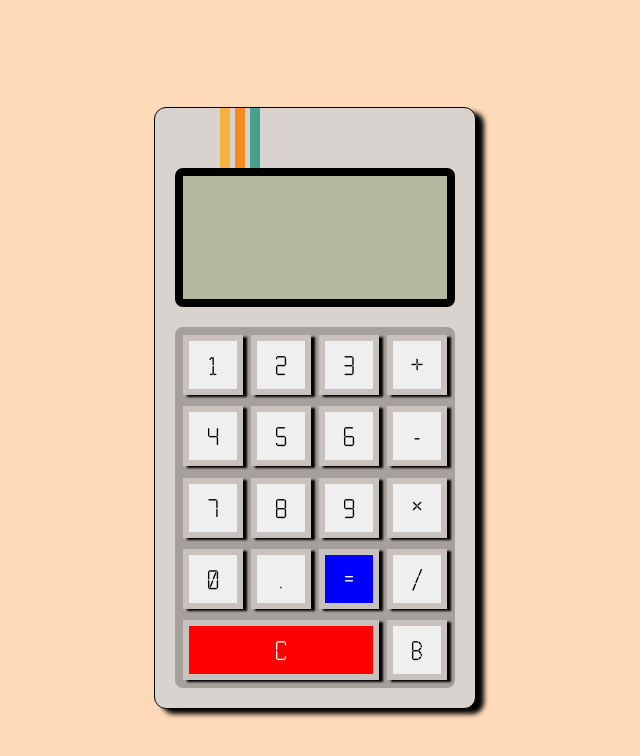
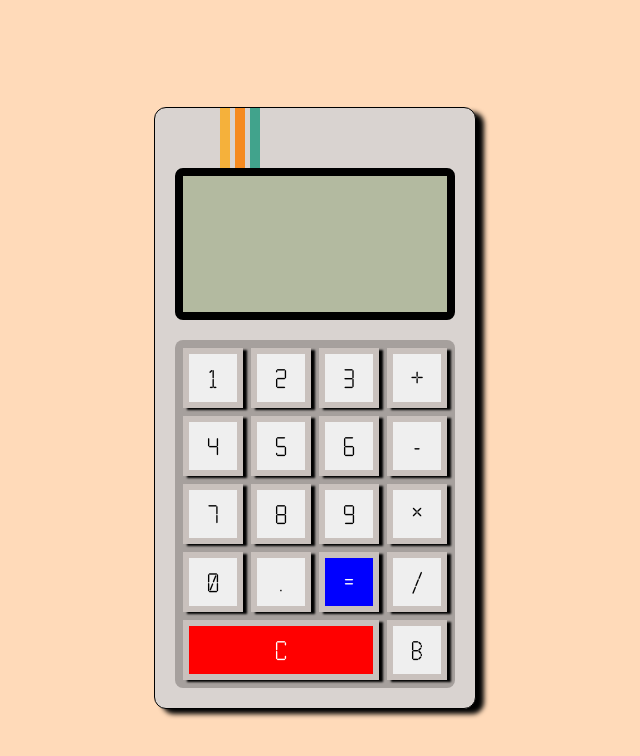
Before and after one commit to eamckn/calculator, a plain HTML site: page index.html in a window 1280 px wide. Shown: the whole page, without its empty margins (333-973 px from the left). Drawn offline with Linux system fonts and the light colour scheme.

Commit message:
Adjust display padding to fix bug
Upon entering a number, display height was being increased downwards.
Seems due to the auto margin on the imported font. Upon increasing the
bottom padding on the display, the problem no longer persists.

```diff
--- a/style.css
+++ b/style.css
@@ -57,13 +57,13 @@ body {
 #display {
     background-color: rgb(179, 186, 160);
     border: 8px solid black;
-    padding: 4px 16px;
+    padding: 14px 16px;
     border-radius: 8px;
     display: flex;
     flex: 1;
     align-items: flex-end;
     justify-content: flex-end;
-    font-size: 50px;
+    font-size: 60px;
     font-family: "Calculator";
 }
 
```
